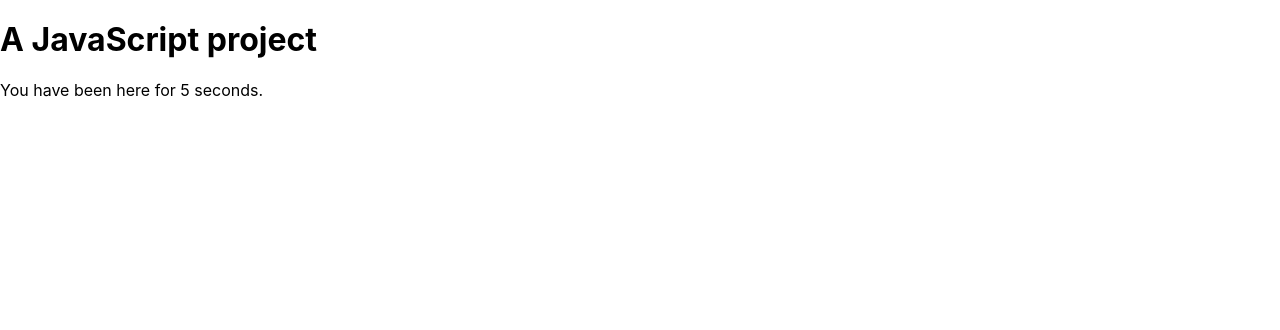
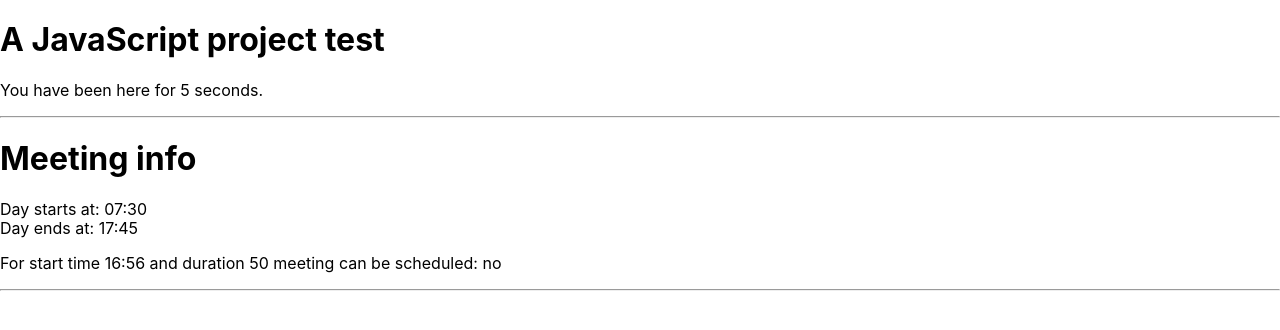
Before and after one commit to kaustubh57/javascript-experiments, a website built with Parcel: page src/index.html in a window 1280 px wide. Built offline with nearby package versions, Linux system fonts and the light colour scheme.

Commit message:
added meeting date time parser example from YDNKJY

```diff
--- a/src/index.html
+++ b/src/index.html
@@ -6,8 +6,17 @@
   <meta name="viewport" content="width=device-width, initial-scale=1">
 </head>
 <body>
-  <h1>A JavaScript project</h1>
+  <h1>A JavaScript project test</h1>
   <div id="app"></div>
+
+  <hr>
+
+  <h1>Meeting info</h1>
+  <div id="meetingInfo"></div>
+
+  <hr>
+
   <script src="main.js"></script>
+  <script src="meetingInfo.js"></script>
 </body>
 </html>
--- /dev/null
+++ b/src/meetingInfo.js
@@ -0,0 +1,44 @@
+'use strict';
+
+const dayStart = "07:30";
+const dayEnd = "17:45";
+
+const dayStartMinutes = convertHHMMtoMinutes(dayStart)
+const dayEndMinutes = convertHHMMtoMinutes(dayEnd);
+
+function scheduleMeeting(startTime, durationMinutes) {
+  const meetingCanBeScheduled = isValidMeeting(startTime, durationMinutes);
+
+  document.getElementById('meetingInfo').innerHTML =
+        `
+        <p>
+          Day starts at: ${dayStart}
+          <br>
+          Day ends at: ${dayEnd}
+        </p>
+        <p>
+          For start time ${startTime}
+          and duration ${durationMinutes}
+          meeting can be scheduled: ${meetingCanBeScheduled ? 'yes' : 'no'}
+        </p>
+        `;
+}
+
+function isValidMeeting(startTime, durationMinutes) {
+  const startTimeMinutes = convertHHMMtoMinutes(startTime)
+
+  if (startTimeMinutes >= dayStartMinutes
+        && (startTimeMinutes + durationMinutes) <= dayEndMinutes) {
+    return true;
+  }
+
+  return false;
+}
+
+function convertHHMMtoMinutes(dateTimeStr) {
+  const dateTimeValues = dateTimeStr.split(":");
+
+  return parseInt(dateTimeValues[0]) * 60 + parseInt(dateTimeValues[1]);
+}
+
+scheduleMeeting("16:56", 50);
```
